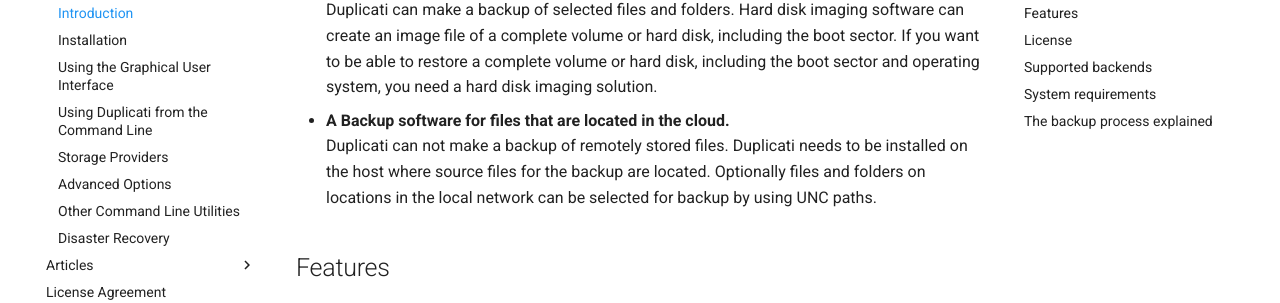
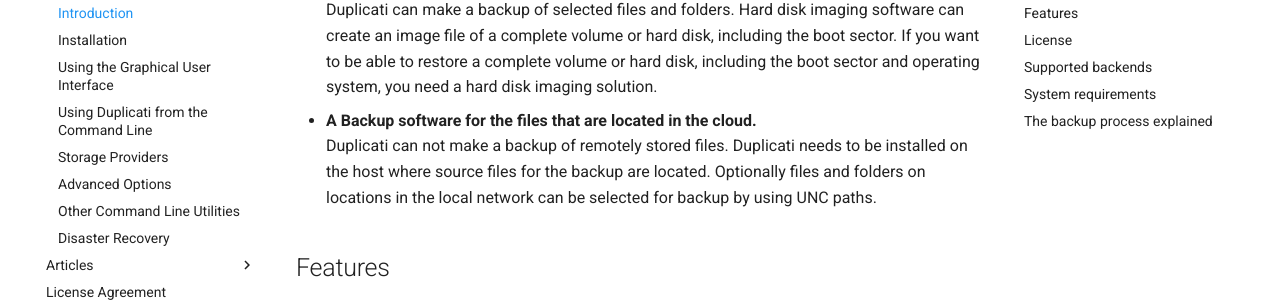
Before and after one commit to kees-z/DuplicatiDocs, an MkDocs documentation site: the page built from docs/01-introduction.md, in a window 1280 px wide and 900 px high, scrolled down 1600 px. Shown: the part 149-452 px from the top of the window. Built offline with MkDocs 1.6.1 and Material for MkDocs 9.7.7, drawn with Linux system fonts in a browser that asks for light colours; comment, search, counter and statistics services are not loaded; old or Windows-style settings are respelled for this version of MkDocs.

Commit message:
Update 01-introduction.md
added `the`

```diff
--- a/docs/01-introduction.md
+++ b/docs/01-introduction.md
@@ -48,7 +48,7 @@ Duplicati is not:
 Duplicati is a block based backup solution. Files are split up in small chunks of data (blocks),  which are optionally encrypted and compressed before they are sent to the backup location. In backup location, Duplicati uploads not original files but files that contain blocks of original files and other necessary data that allows Duplicati to restore stored files to its original form by restoration process. This block based backup system allows features like file versioning and deduplication. If you need to be able to access your files directly from the backup location, you will need file synchronization software, not block based backup software like Duplicati.
 * **A hard disk imaging program.**
 Duplicati can make a backup of selected files and folders. Hard disk imaging software can create an image file of a complete volume or hard disk, including the boot sector. If you want to be able to restore a complete volume or hard disk, including the boot sector and operating system, you need a hard disk imaging solution.
-* **A Backup software for files that are located in the cloud.**
+* **A Backup software for the files that are located in the cloud.**
 Duplicati can not make a backup of remotely stored files. Duplicati needs to be installed on the host where source files for the backup are located. Optionally files and folders on locations in the local network can be selected for backup by using UNC paths.</span>
 
 ## Features
```
